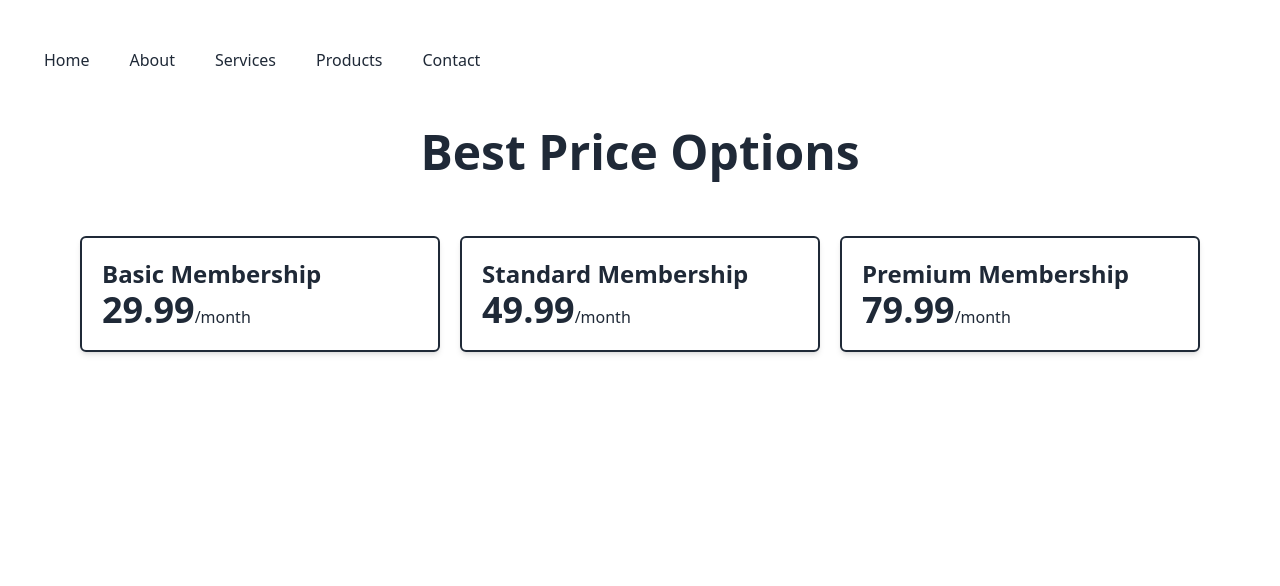
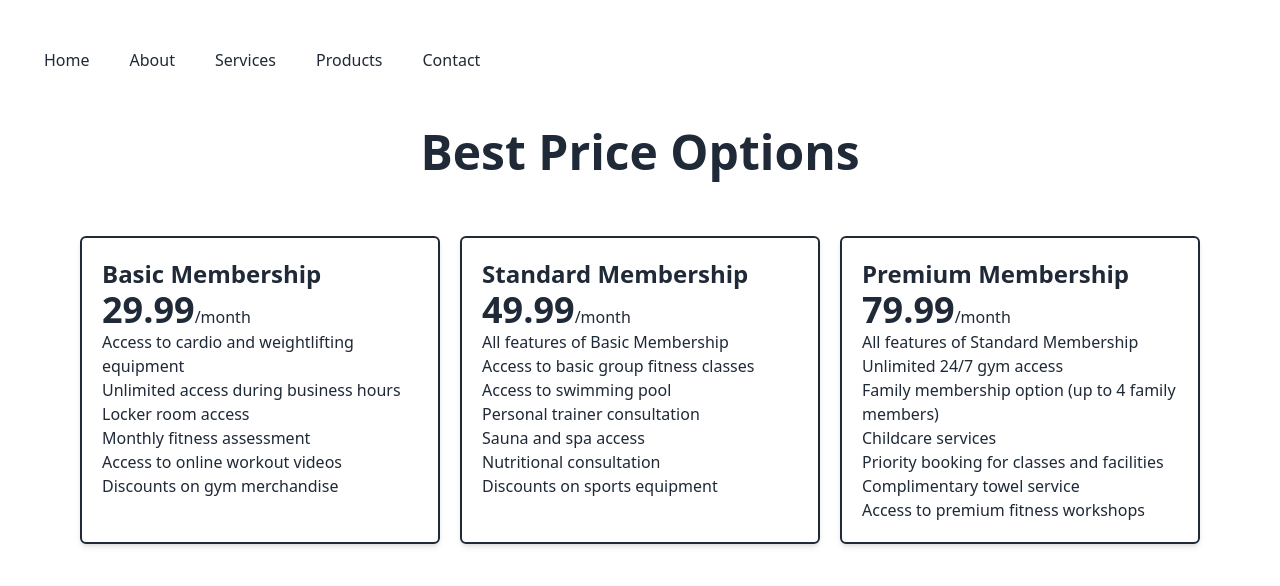
Before and after one commit to AskatAsh/React-JS-Practice, a React (Vite) app in the folder third-react/: page / in a window 1280 px wide. Shown: the top 586 px of the page. Built offline with nearby package versions, Linux system fonts and the light colour scheme.

Commit message:
added new component for listing price option features

```diff
--- /dev/null
+++ b/third-react/src/Component/Features/Features.jsx
@@ -0,0 +1,13 @@
+import PropTypes from 'prop-types';
+
+function Features({feature}) {
+    return (
+        <li>{feature}</li>
+    );
+}
+
+Features.propTypes = {
+    feature: PropTypes.string
+};
+
+export default Features;
--- a/third-react/src/Component/PriceOption/PriceOption.jsx
+++ b/third-react/src/Component/PriceOption/PriceOption.jsx
@@ -1,11 +1,17 @@
 import PropTypes from 'prop-types';
+import Features from '../Features/Features';
 
 function PriceOption({option}) {
-    const {name, price, feature} = option;
+    const {name, price, features} = option;
     return (
         <div className='border-2 border-gray-800 rounded-md shadow-md p-5'>
             <h3 className='text-2xl font-semibold'>{name}</h3>
             <h4><span className='text-4xl font-bold'>{price}</span>/month</h4>
+            <ul>
+                {
+                    features.map((feature, idx) => <Features key={idx} feature={feature}></Features>)
+                }
+            </ul>
         </div>
     );
 }
```
